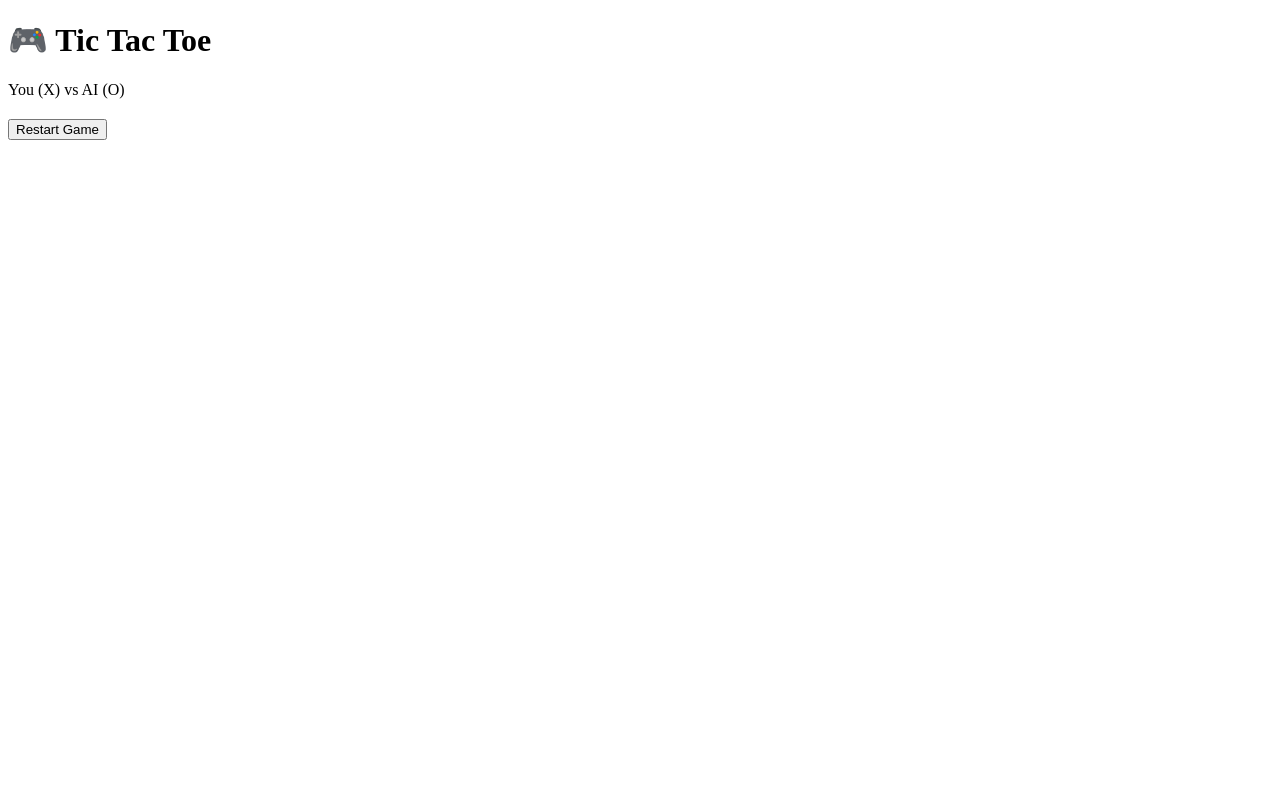
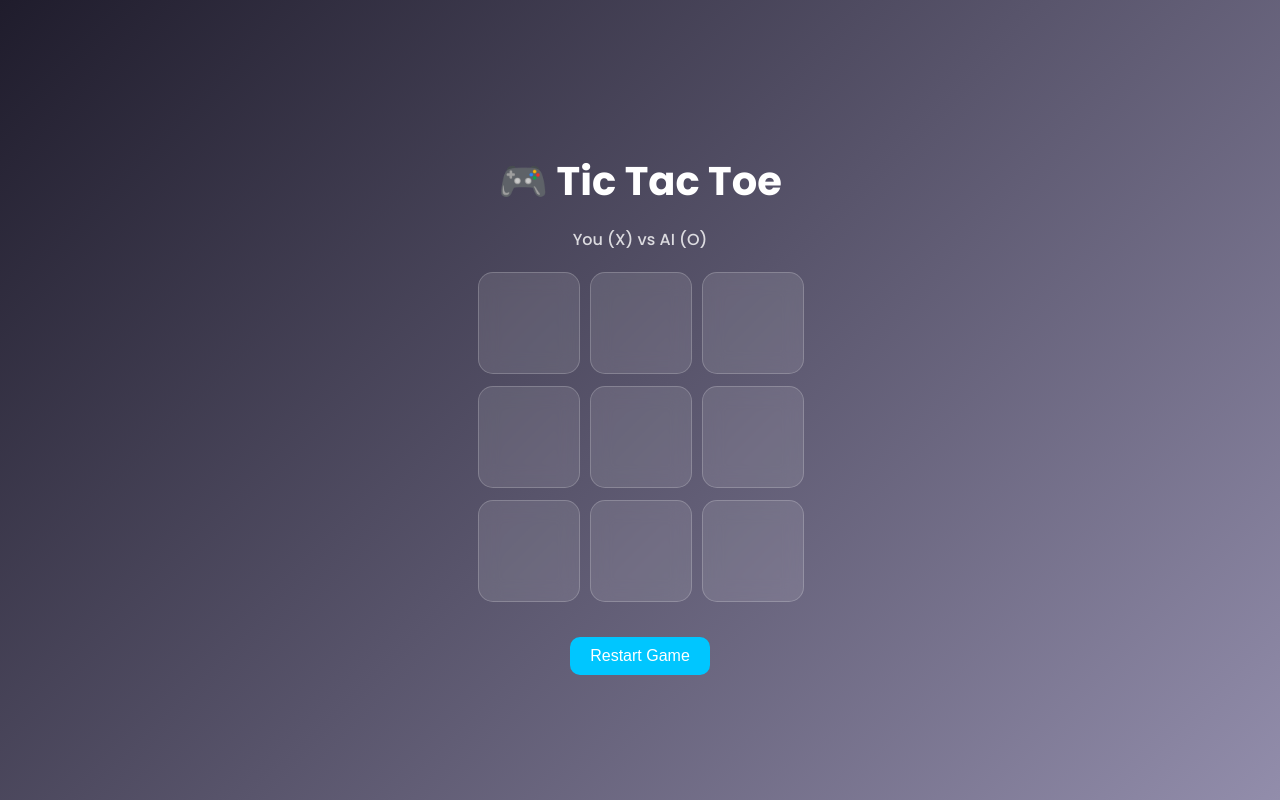
Before and after one commit to Ashwin2718/AI_ProblemSolving_RA2411026050103, a Flask app: page / in a window 1280 px wide. Run offline with Flask 3, Linux system fonts and the light colour scheme.

Commit message:
Update style.css

```diff
--- a/static/style.css
+++ b/static/style.css
@@ -1,35 +1,81 @@
-<!DOCTYPE html>
-<html>
-<head>
-    <title>Tic Tac Toe AI</title>
-    <link rel="stylesheet" href="{{ url_for('static', filename='style.css') }}">
-    <link href="https://fonts.googleapis.com/css2?family=Poppins:wght@300;500;700&display=swap" rel="stylesheet">
-</head>
-<body>
+body {
+    margin: 0;
+    font-family: 'Poppins', sans-serif;
+    height: 100vh;
+    display: flex;
+    justify-content: center;
+    align-items: center;
+    background: linear-gradient(135deg, #1f1c2c, #928dab);
+}
 
-<div class="container">
+.container {
+    text-align: center;
+    color: white;
+}
 
-    <h1>🎮 Tic Tac Toe</h1>
-    <p class="subtitle">You (X) vs AI (O)</p>
+h1 {
+    font-size: 40px;
+    margin-bottom: 5px;
+}
 
-    <div class="board">
-        <div class="cell" onclick="makeMove(this,0)"></div>
-        <div class="cell" onclick="makeMove(this,1)"></div>
-        <div class="cell" onclick="makeMove(this,2)"></div>
-        <div class="cell" onclick="makeMove(this,3)"></div>
-        <div class="cell" onclick="makeMove(this,4)"></div>
-        <div class="cell" onclick="makeMove(this,5)"></div>
-        <div class="cell" onclick="makeMove(this,6)"></div>
-        <div class="cell" onclick="makeMove(this,7)"></div>
-        <div class="cell" onclick="makeMove(this,8)"></div>
-    </div>
+.subtitle {
+    opacity: 0.8;
+    margin-bottom: 20px;
+}
 
-    <h2 id="status"></h2>
+/* BOARD */
+.board {
+    display: grid;
+    grid-template-columns: repeat(3, 100px);
+    gap: 12px;
+    justify-content: center;
+    margin: 20px auto;
+}
 
-    <button onclick="resetGame()">Restart Game</button>
+/* CELLS (glass effect) */
+.cell {
+    width: 100px;
+    height: 100px;
+    font-size: 40px;
+    font-weight: bold;
+    color: white;
+    display: flex;
+    align-items: center;
+    justify-content: center;
+    cursor: pointer;
 
-</div>
+    background: rgba(255, 255, 255, 0.1);
+    border-radius: 15px;
+    backdrop-filter: blur(10px);
+    border: 1px solid rgba(255, 255, 255, 0.2);
+    transition: 0.2s;
+}
 
-<script src="{{ url_for('static', filename='script.js') }}"></script>
-</body>
-</html>
+.cell:hover {
+    transform: scale(1.05);
+    background: rgba(255, 255, 255, 0.2);
+}
+
+/* STATUS */
+#status {
+    margin-top: 15px;
+    font-size: 22px;
+}
+
+/* BUTTON */
+button {
+    margin-top: 15px;
+    padding: 10px 20px;
+    font-size: 16px;
+    border: none;
+    border-radius: 10px;
+    cursor: pointer;
+    background: #00c6ff;
+    color: white;
+    transition: 0.2s;
+}
+
+button:hover {
+    background: #0072ff;
+    transform: scale(1.05);
+}
```
